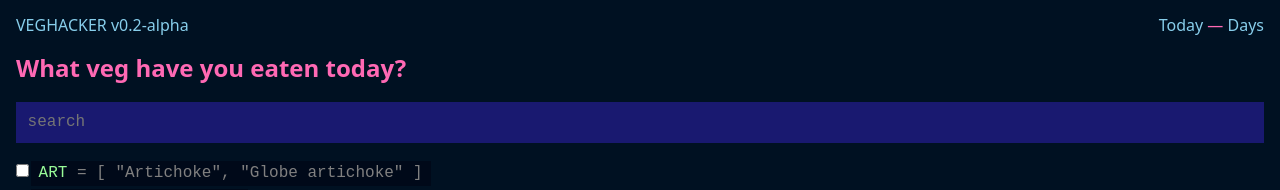
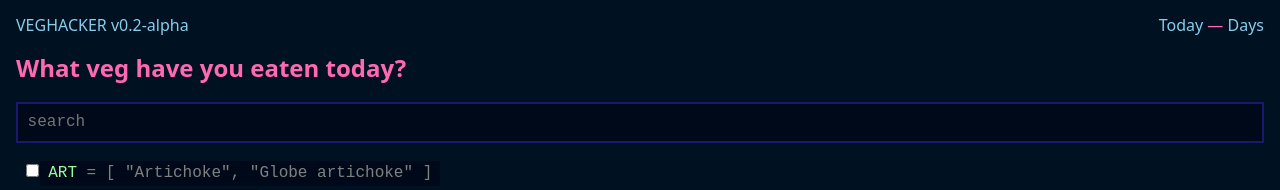
Before and after one commit to petedavisdev/veghacker, a Vue app: page / in a window 1280 px wide. Shown: the top 190 px of the page. Built offline with nearby package versions, Linux system fonts and the light colour scheme; no server answers; the database is empty.

Commit message:
search style

```diff
--- a/src/components/VegLogger.vue
+++ b/src/components/VegLogger.vue
@@ -164,7 +164,7 @@ h2 {
     background-color: inherit;
     text-transform: uppercase;
     color: hotpink;
-    background-color: midnightblue;
+    background-color: #000919;
     border-radius: 0;
 }
 
@@ -189,7 +189,7 @@ label {
 
 ul {
     list-style: none;
-    padding: 0;
+    padding-left: 1ch;
 }
 
 li {
```
